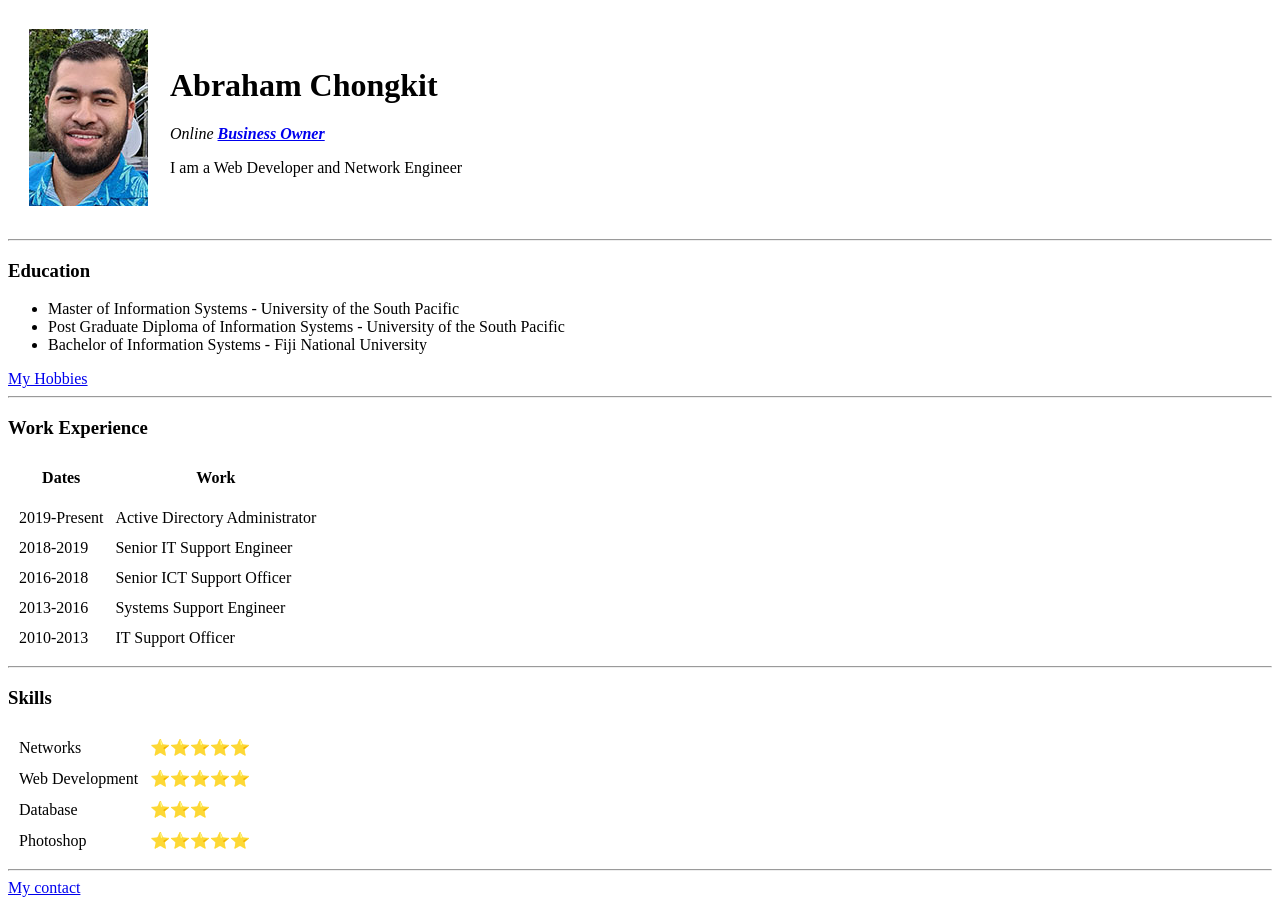
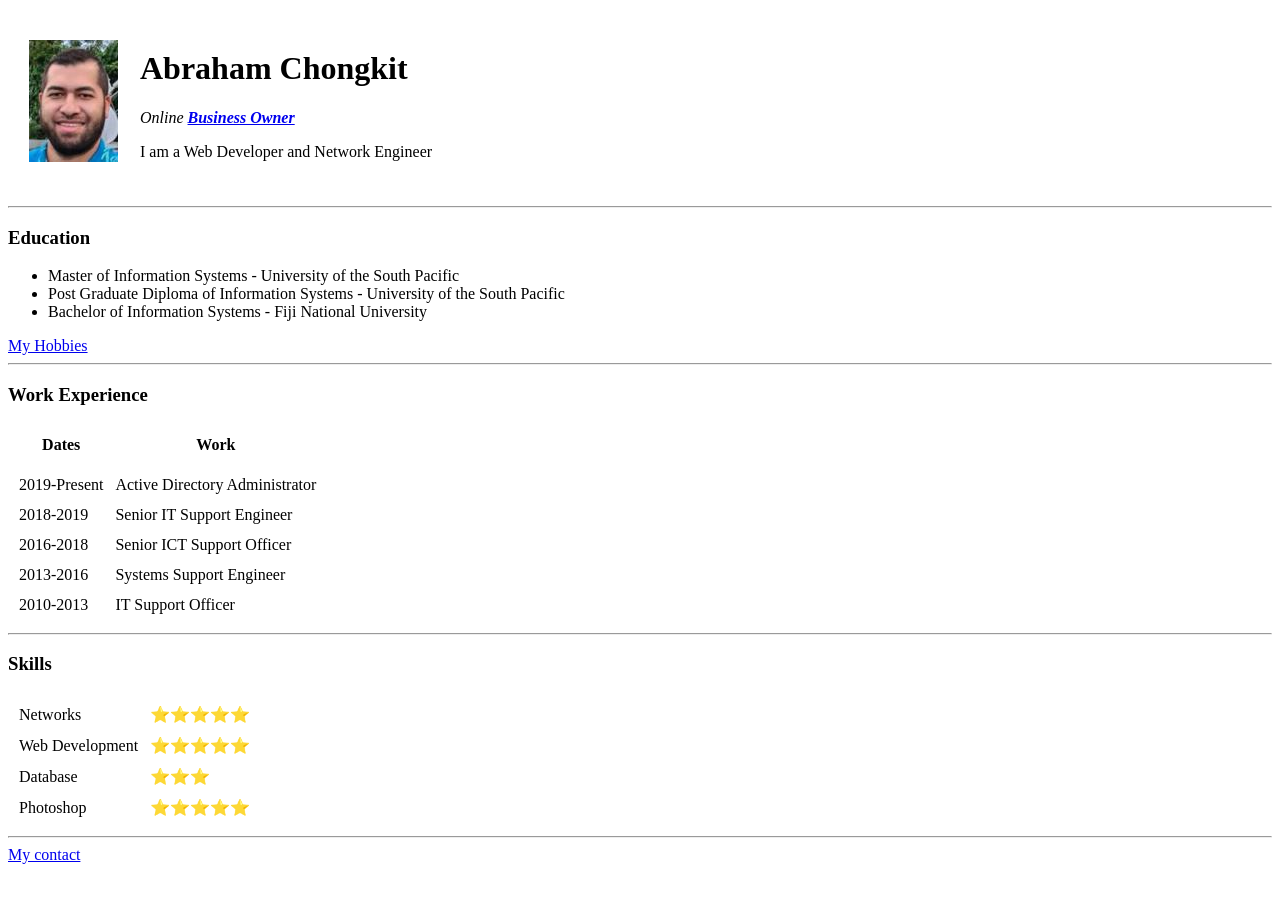
Before and after one commit to achongkit/cv, a plain HTML site: page index.html in a window 1280 px wide. After the commit the page ends 872 px from the top, so only its background shows below. Drawn offline with Linux system fonts and the light colour scheme.

Commit message:
Update index.html

```diff
--- a/index.html
+++ b/index.html
@@ -9,7 +9,7 @@
 <body>
   <table cellspacing="20">
     <tr>
-      <td><img src="prof-pic.jpg" alt="abraham profile picture"></td>
+      <td><img src="/images/web-prof-pic.JPG" alt="abraham profile picture"></td>
       <td>
         <h1>Abraham Chongkit</h1>
         <p><em>Online <strong><a href="https://www.abrahamck.com/">Business Owner</a></strong></em></p>
```
